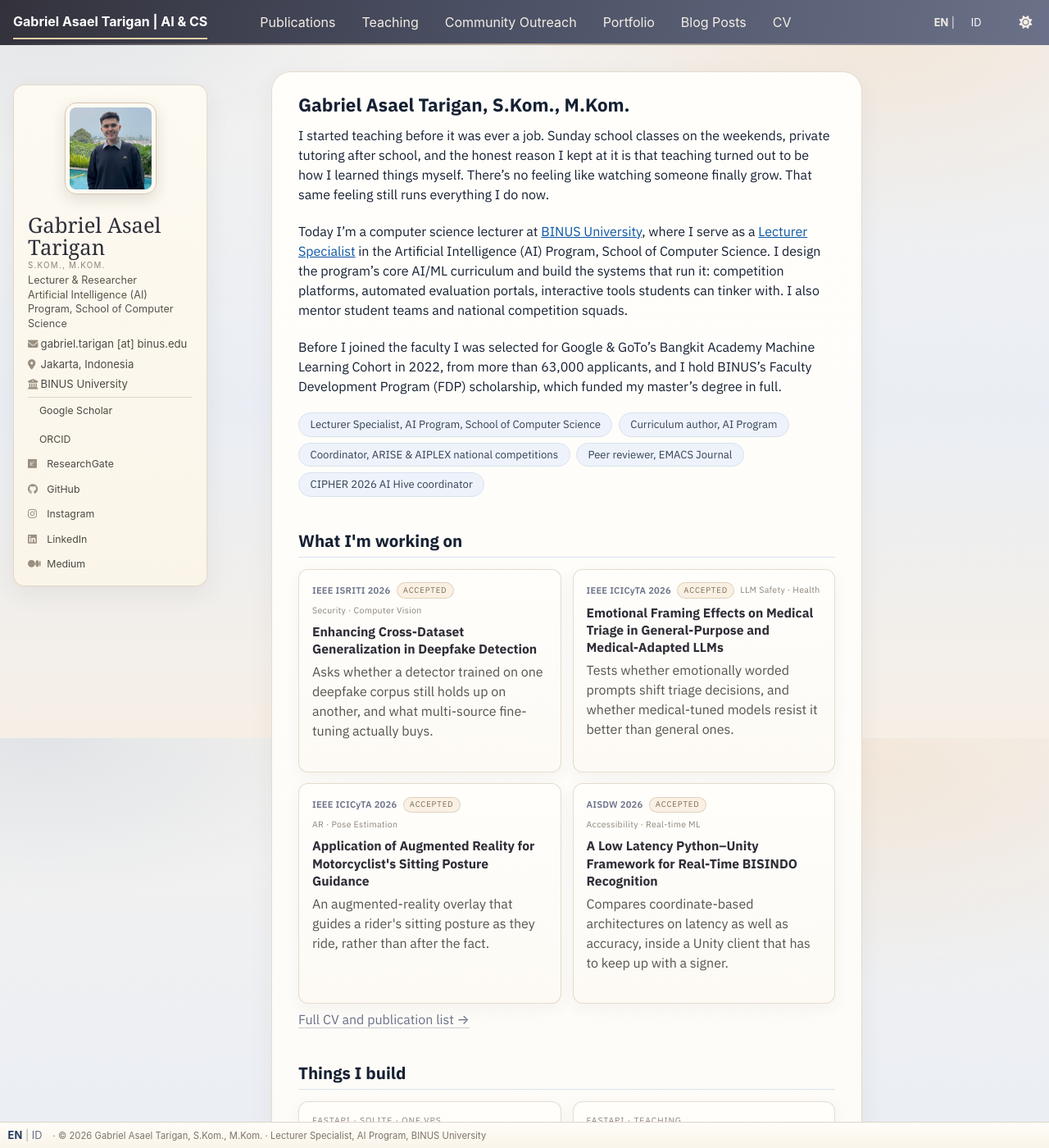
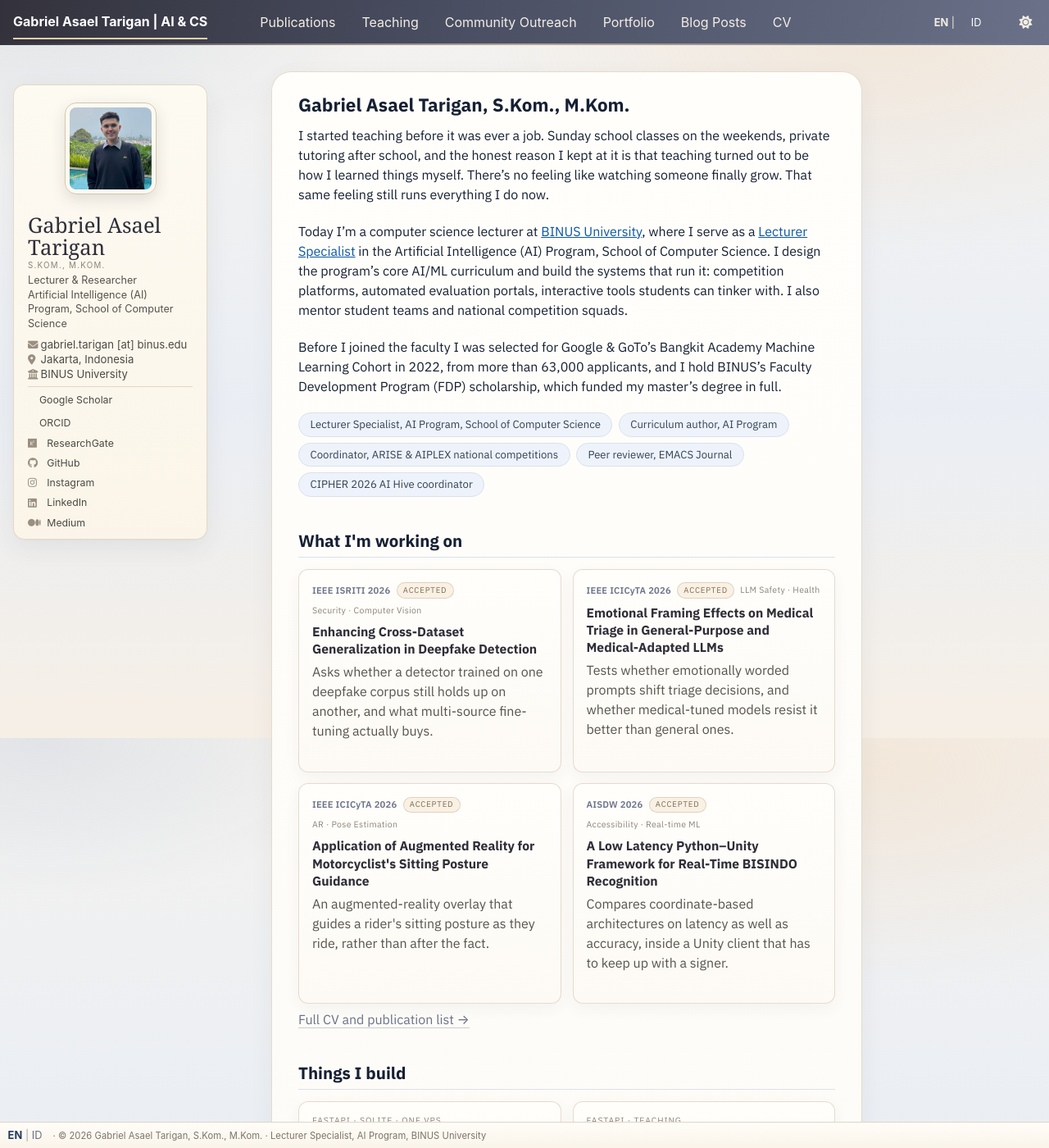
Before and after one commit to asaeltarigan/asaeltarigan.github.io, a Jekyll site: the page built from _pages/about.md, in a window 1280 px wide and 1400 px high. Shown: the whole window at 82% size. Built offline with Jekyll 4.4.1, drawn with Linux system fonts in a browser that asks for light colours; some web fonts are replaced; a style sheet for code colours, icons or effects is not loaded.

Commit message:
Sidebar: tighten link list rhythm (31px -> 24px per row)

```diff
--- a/_includes/head.html
+++ b/_includes/head.html
@@ -94,4 +94,4 @@
 <link rel="preconnect" href="https://fonts.gstatic.com" crossorigin>
 <link href="https://fonts.googleapis.com/css2?family=IBM+Plex+Sans:wght@400;500;600;700&family=Instrument+Serif&display=swap" rel="stylesheet">
 <link rel="stylesheet" href="{{ base_path }}/assets/css/main.css">
-<link rel="stylesheet" href="{{ base_path }}/assets/css/custom.css?v=87">
+<link rel="stylesheet" href="{{ base_path }}/assets/css/custom.css?v=88">
--- a/assets/css/custom.css
+++ b/assets/css/custom.css
@@ -1811,3 +1811,16 @@ html[data-theme="dark"] .page__footer a:visited { color: #c9c2b6 !important; }
   letter-spacing: 0 !important;
   line-height: 1.06 !important;
 }
+
+/* Sidebar link list: tighter vertical rhythm (10 Nov 2026) */
+.sidebar .author__urls.social-icons > li {
+  margin-top: 0 !important;
+  margin-bottom: 0 !important;
+  padding: 0.1rem 0 !important;
+  line-height: 1.15 !important;
+}
+.sidebar .author__urls.social-icons > li a { padding: 0.03rem 0 !important; line-height: 1.2 !important; }
+.sidebar .author__urls.social-icons > li.author__desktop + li:not(.author__desktop) {
+  margin-top: 0.3rem !important;
+  padding-top: 0.3rem !important;
+}
```
